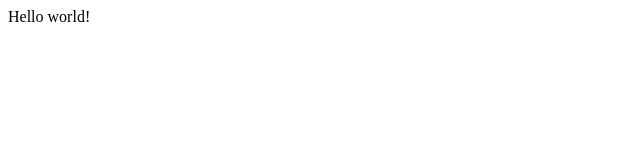
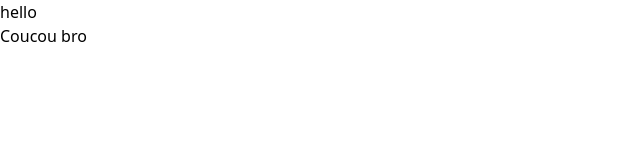
Before and after one commit to molomekeys/gatsby-project-1, a Gatsby site: page / in a window 1280 px wide. Shown: the whole page, without its empty margins (0-640 px from the left). Built offline with nearby package versions, Linux system fonts and the light colour scheme; Gatsby itself is replaced by a stand-in of ours.

Commit message:
initialisation of the project

```diff
--- a/gatsby-config.js
+++ b/gatsby-config.js
@@ -8,5 +8,6 @@
  * @type {import('gatsby').GatsbyConfig}
  */
 module.exports = {
-  plugins: [],
+  plugins: ['gatsby-plugin-postcss',
+  ],
 }
--- a/package.json
+++ b/package.json
@@ -23,5 +23,11 @@
   },
   "bugs": {
     "url": "https://github.com/gatsbyjs/gatsby/issues"
+  },
+  "devDependencies": {
+    "autoprefixer": "^10.4.13",
+    "gatsby-plugin-postcss": "^6.2.0",
+    "postcss": "^8.4.19",
+    "tailwindcss": "^3.2.4"
   }
 }
--- /dev/null
+++ b/postcss.config.js
@@ -0,0 +1,6 @@
+module.exports = {
+  plugins: {
+    tailwindcss: {},
+    autoprefixer: {},
+  },
+}
--- a/src/pages/index.js
+++ b/src/pages/index.js
@@ -1,5 +1,8 @@
 import * as React from "react"
-
+import './styles/global.css'
 export default function Home() {
-  return <div>Hello world!</div>
+  return <div className="r-5 ">
+    <h2>hello</h2>
+    <p>Coucou bro </p>
+  </div>
 }
--- /dev/null
+++ b/src/pages/styles/global.css
@@ -0,0 +1,3 @@
+@tailwind base;
+@tailwind components;
+@tailwind utilities;
--- /dev/null
+++ b/tailwind.config.js
@@ -0,0 +1,9 @@
+/** @type {import('tailwindcss').Config} */
+module.exports = {
+  content: ["./src/pages/**/*.{js,jsx,ts,tsx}",
+    "./src/components/**/*.{js,jsx,ts,tsx}"],
+  theme: {
+    extend: {},
+  },
+  plugins: [],
+}
```
Also changed, not shown: 1 other file.
